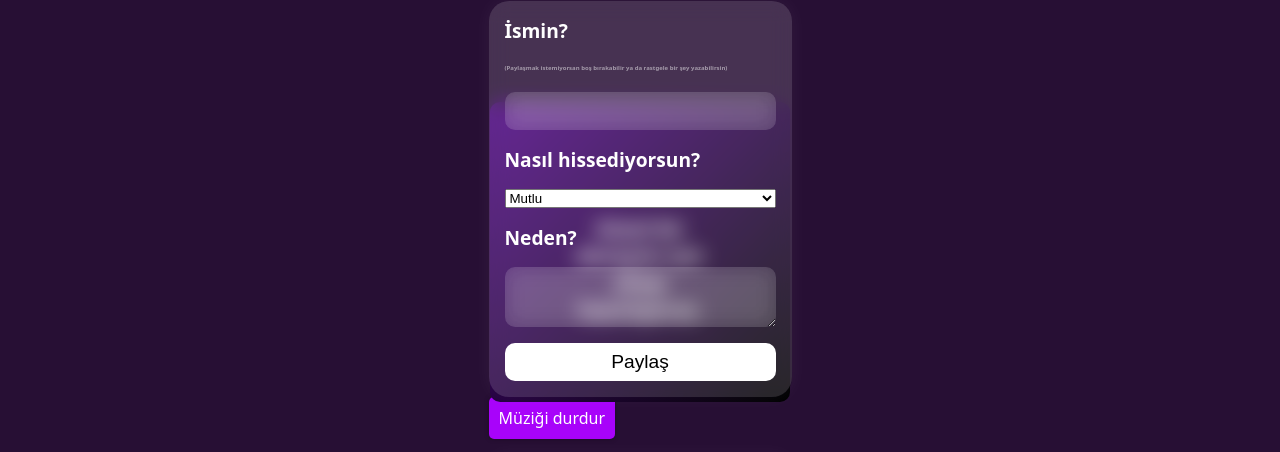
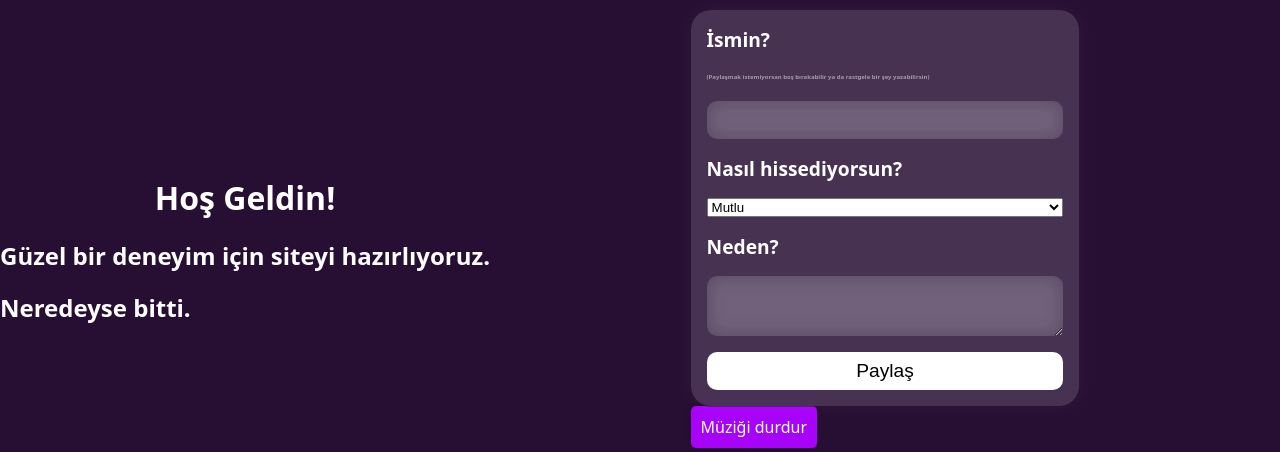
Before and after one commit to Palm1ye/nasil-hissediyorsun, a plain HTML site: page index.html in a window 1280 px wide. Shown: the part 148-600 px from the top of the page. Drawn offline with Linux system fonts and the light colour scheme.

Commit message:
Tekrar düzenlendi

```diff
--- a/style.css
+++ b/style.css
@@ -137,70 +137,3 @@ input[type="checkbox"]:checked+label[for="music-toggle"] {
     background-color: rgba(255, 0, 0, 0.361);
     color: #fff;
 }
-
-
-
-
-
-
-.wrapper {
-    position: fixed;
-    top: 50%;
-    left: 50%;
-    transform: translate(-50%, -50%);
-}
-
-.card {
-    background: linear-gradient(to bottom right, #4B0082, #000000);
-    width: 300px;
-    height: 300px;
-    border-radius: 10px;
-    overflow: hidden;
-    position: relative;
-}
-
-h1,
-h2 {
-    position: absolute;
-    top: 50%;
-    left: 50%;
-    transform: translate(-50%, -50%);
-    color: white;
-    opacity: 0;
-    text-align: center;
-}
-
-h1 {
-    font-size: 40px;
-}
-
-h2 {
-    font-size: 20px;
-}
-
-.active {
-    opacity: 1;
-}
-
-.preloader {
-    display: none;
-    position: absolute;
-    top: 50%;
-    left: 50%;
-    transform: translate(-50%, -50%);
-}
-
-.spinner {
-    width: 50px;
-    height: 50px;
-    border: 5px solid rgba(255, 255, 255, 0.3);
-    border-top-color: white;
-    border-radius: 50%;
-    animation: spin 1s ease-in-out infinite;
-}
-
-@keyframes spin {
-    to {
-        transform: rotate(360deg);
-    }
-}
```
